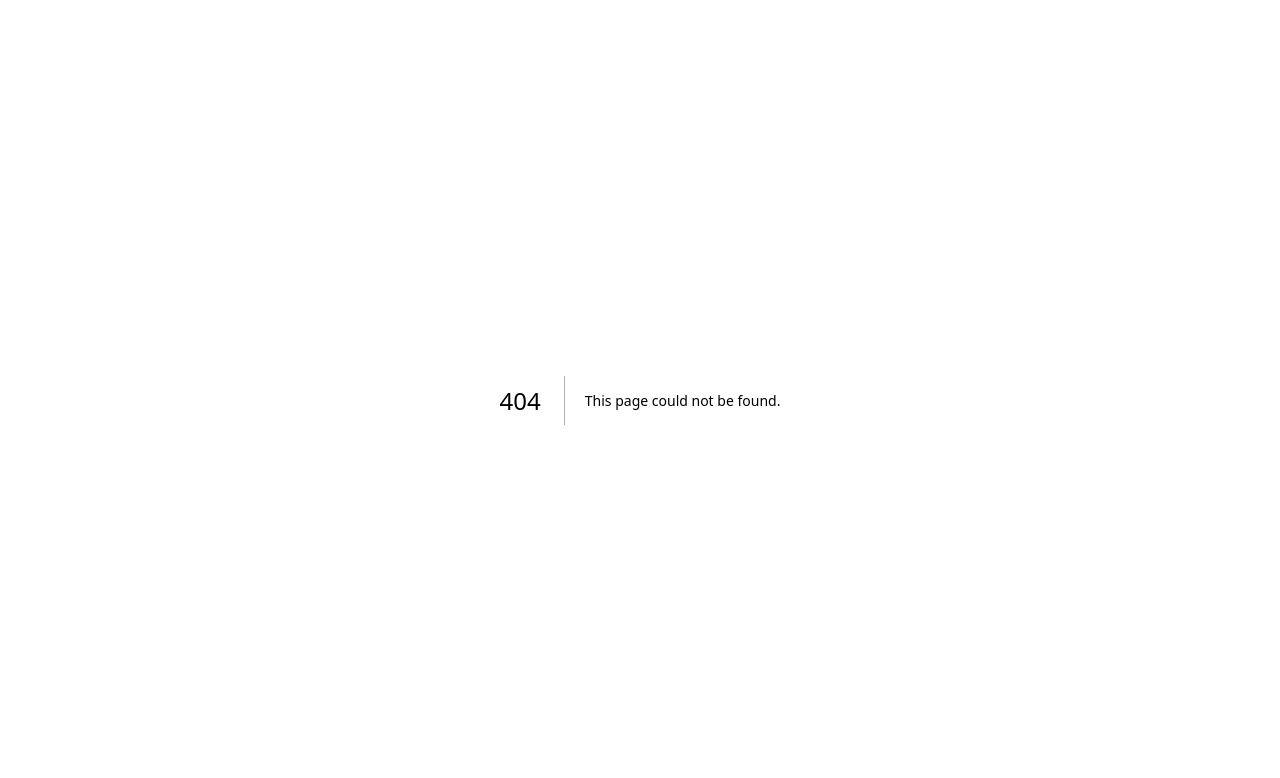
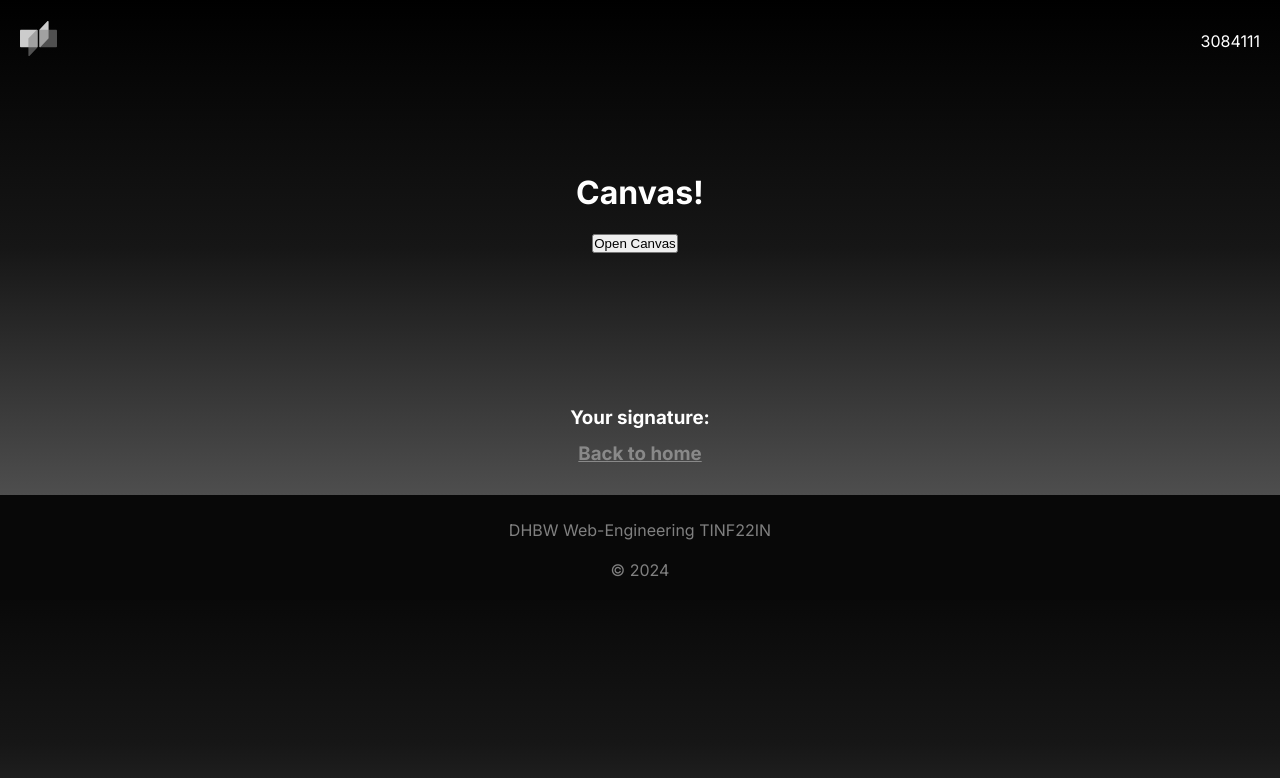
Before and after one commit to JinhoyBoy/Next-Website, a Next.js app: page /canvas in a window 1280 px wide. Before the commit this address had no page. Shown: the top 778 px of the page. Built offline with nearby package versions, Linux system fonts and the light colour scheme.

Commit message:
HTML-Canvas

```diff
--- /dev/null
+++ b/src/app/canvas/drawingCanvas.js
@@ -0,0 +1,101 @@
+import React, { useRef, useEffect, useState } from 'react';
+
+const DrawingCanvas = ({ onClose }) => {
+  const canvasRef = useRef(null);
+  const [isDrawing, setIsDrawing] = useState(false);
+  const [context, setContext] = useState(null);
+  const [imageUrl, setImageUrl] = useState('');
+
+  useEffect(() => {
+    const canvas = canvasRef.current;
+    const resizeCanvas = () => {
+      canvas.width = window.innerWidth * 0.4;
+      canvas.height = window.innerHeight * 0.3;
+    };
+    resizeCanvas();
+
+    const ctx = canvas.getContext('2d');
+    ctx.lineWidth = 3;
+    ctx.lineCap = 'round';
+    ctx.strokeStyle = 'black';
+    setContext(ctx);
+
+    // Handle window resize
+    window.addEventListener('resize', resizeCanvas);
+
+    return () => window.removeEventListener('resize', resizeCanvas);
+  }, []);
+
+  const getPosition = (e) => {
+    const canvas = canvasRef.current;
+    const rect = canvas.getBoundingClientRect();
+    const clientX = e.clientX || (e.touches && e.touches[0].clientX);
+    const clientY = e.clientY || (e.touches && e.touches[0].clientY);
+    return {
+      x: clientX - rect.left,
+      y: clientY - rect.top,
+    };
+  };
+
+  const startDrawing = (e) => {
+    if (!context) return;
+
+    e.preventDefault();
+    setIsDrawing(true);
+    const { x, y } = getPosition(e);
+    context.beginPath();
+    context.moveTo(x, y);
+  };
+
+  const draw = (e) => {
+    if (!isDrawing || !context) return;
+
+    e.preventDefault();
+    const { x, y } = getPosition(e);
+    context.lineTo(x, y);
+    context.stroke();
+  };
+
+  const stopDrawing = () => {
+    if (!context) return;
+
+    setIsDrawing(false);
+    context.closePath();
+  };
+
+  const clearCanvas = () => {
+    if (!context) return;
+    context.clearRect(0, 0, canvasRef.current.width, canvasRef.current.height);
+  };
+
+  const saveCanvas = () => {
+    if (!canvasRef.current || !context) return;
+
+    const dataUrl = canvasRef.current.toDataURL();
+    setImageUrl(dataUrl);
+    onClose(dataUrl); // Pass the image URL to the parent component
+  };
+
+  return (
+    <div>
+      <canvas
+        ref={canvasRef}
+        onTouchStart={startDrawing}
+        onTouchMove={draw}
+        onTouchEnd={stopDrawing}
+        onMouseDown={startDrawing}
+        onMouseMove={draw}
+        onMouseUp={stopDrawing}
+        onMouseLeave={stopDrawing}
+        style={{borderRadius: '10px', display: 'block', backgroundColor: 'gray', touchAction: 'none' }}
+      />
+      <div style={{ display: 'flex', justifyContent: 'space-between', marginTop: '10px' }}>
+        <button onClick={clearCanvas}>Clear</button>
+        <button onClick={saveCanvas}>Save</button>
+      </div>
+      {imageUrl && <img src={imageUrl} alt="Drawing" />}
+    </div>
+  );
+};
+
+export default DrawingCanvas;
--- /dev/null
+++ b/src/app/canvas/page.js
@@ -0,0 +1,46 @@
+"use client";
+import React, { useState } from 'react';
+import styles from "../page.module.css";
+import Navbar from '../navbar.js';
+import Footer from '../footer.js';
+import DrawingCanvas from "./drawingCanvas";
+import Link from 'next/link';
+
+export default function Canvas() {
+  const [isCanvasVisible, setIsCanvasVisible] = useState(false);
+  const [clearCanvas, setClearCanvas] = useState(false);
+  const [drawingImageUrl, setDrawingImageUrl] = useState('');
+
+  const toggleCanvas = () => {
+    setIsCanvasVisible(!isCanvasVisible);
+    setClearCanvas(!isCanvasVisible); // Clear canvas when opening, not when closing
+  };
+
+  const handleDrawingSaved = (imageUrl) => {
+    setDrawingImageUrl(imageUrl);
+    toggleCanvas(); // Close the canvas after saving
+  };
+
+  return (
+    <>
+      <Navbar />
+      <div style={{ paddingTop: "20vh" }}></div>
+      <div className={styles.weatherHead}>
+        <h1>Canvas!</h1>
+        <br />
+        <button onClick={toggleCanvas} style={{ marginRight: '10px' }}>{isCanvasVisible ? 'Close Canvas' : 'Open Canvas'}</button>
+      </div>
+      <div className={styles.canvas}>
+        {isCanvasVisible && <DrawingCanvas clear={clearCanvas} onClose={handleDrawingSaved} />}
+      </div>
+      <div className={styles.weatherHead}>
+        <h3>Your signature:</h3>
+        {drawingImageUrl && <img src={drawingImageUrl} alt='Drawing' />}
+      </div>
+      <Link href="/">
+        <h3 style={{ textAlign: "center", paddingBottom: "30px", textDecoration: "underline", color: "#898989" }}>Back to home</h3>
+      </Link>
+      <Footer/>
+    </>
+  );
+}
--- a/src/app/footer.js
+++ b/src/app/footer.js
@@ -2,9 +2,9 @@ import styles from "./page.module.css";
 
 export default function Footer() {
   return (
-    <footer className={styles.footer}>
+    <div className={styles.footer}>
     <p>DHBW Web-Engineering TINF22IN</p> <br />
     <p>&copy; 2024</p>
-  </footer>
+    </div>
   );
 }
--- a/src/app/globals.css
+++ b/src/app/globals.css
@@ -8,7 +8,8 @@
 
 body
 {
-  background-image: linear-gradient(black, rgb(22, 22, 22),rgb(78, 78, 78))
+  background-image: linear-gradient(black, rgb(22, 22, 22),rgb(78, 78, 78));
+  height: 100%;
 }
 
 a {
--- a/src/app/page.module.css
+++ b/src/app/page.module.css
@@ -23,6 +23,7 @@
 .hero {
   text-align: center;
   padding: 15%;
+  padding-bottom: 5%;
   color: white;
 }
 
@@ -106,7 +107,16 @@
   color: white;
 }
 
+.canvas {
+  display: flex;
+  justify-content: center;
+  align-items: center;
+  padding-bottom: 10%;
+}
+
 .footer {
+  position: absolute;
+  width: 100%;
   text-align: center;
   padding-top: 25px;
   padding-bottom: 20px;
--- a/src/app/weather/page.js
+++ b/src/app/weather/page.js
@@ -97,7 +97,7 @@ export default function Weather() {
           {weatherData && locationData && (
             <>
               <div className={styles.weatherHead}>
-                <h2>Weather forcast for {locationData.name}</h2>
+                <h2>Weather Forecast for {locationData.name}</h2>
                 <p>Longitude: {locationData.coord.lon} Latitude: {locationData.coord.lat}</p>
               </div>
               <div className={styles.weatherList}>
@@ -108,7 +108,7 @@ export default function Weather() {
           {weatherData === null &&(
             <>
               <div className={styles.weatherHead}>
-                <p>Please type in a valid city</p>
+                <p>Please type in a valid city and click "Send"</p>
               </div>
             </>
           )}
```
Also changed, not shown: src/app/page.js (+5 -5 lines), src/app/stocks/page.js (deleted, +0 -24 lines), public/computer.png (added).
